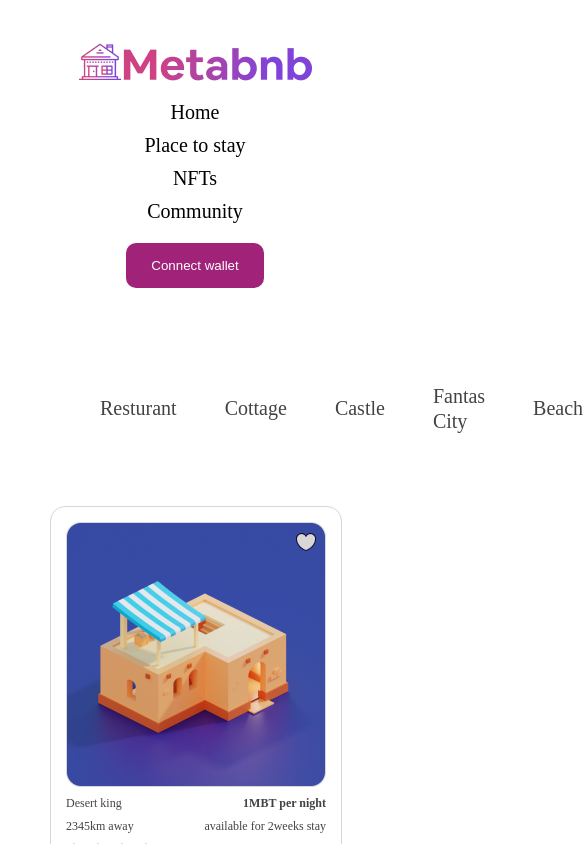
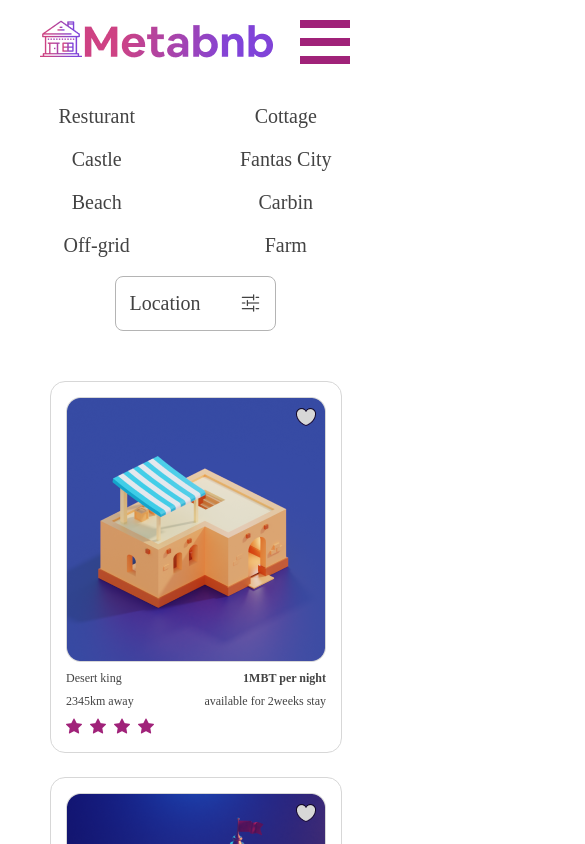
Before and after one commit to danthecm/hng_stage_3, a React (Create React App) app: page /place2stay in a window 390 px wide. Shown: the top 844 px of the page, 585 px wide, since content can reach past the window. Built offline with nearby package versions, Linux system fonts and the light colour scheme; a web font is replaced by a local one.

Commit message:
style: made all pages and components fully mobile responsive

```diff
--- a/src/common/Navbar/Navbar.js
+++ b/src/common/Navbar/Navbar.js
@@ -5,6 +5,7 @@ import { useState } from "react";
 
 const Navbar = (props) => {
   const [showModal, setShowModal] = useState(false);
+  const [showNav, setShowNav] = useState(false);
 
   const connectBtnHandler = () => {
     setShowModal(true);
@@ -13,11 +14,25 @@ const Navbar = (props) => {
   const clearModal = () => {
     setShowModal(false);
   };
+
+  const toggleNavHandler = () => {
+    setShowNav((state) => !state);
+  };
+
   return (
     <>
       <Modal showModal={showModal} clearModal={clearModal} />
       <nav aria-label="Main" className={classes.navbar}>
+        <div className={classes.hanger_nav} onClick={toggleNavHandler}>
           <img src={logo} alt="Metabnb Logo" />
+          <div className={classes.hanger}>
+            <div className={classes.buger}></div>
+            <div className={classes.buger}></div>
+            <div className={classes.buger}></div>
+          </div>
+        </div>
+        {showNav && (
+          <>
             <ul className={classes.nav__items}>
               <li className={classes.nav__item}>
                 <a href="/">Home</a>
@@ -28,9 +43,14 @@ const Navbar = (props) => {
               <li className={classes.nav__item}>NFTs</li>
               <li className={classes.nav__item}>Community</li>
             </ul>
-        <button onClick={connectBtnHandler} className={classes.btn__connect}>
+            <button
+              onClick={connectBtnHandler}
+              className={classes.btn__connect}
+            >
               Connect wallet
-        </button>
+            </button>{" "}
+          </>
+        )}
       </nav>
     </>
   );
--- a/src/common/Navbar/Navbar.module.css
+++ b/src/common/Navbar/Navbar.module.css
@@ -27,6 +27,32 @@
   border-radius: 10px;
 }
 
+
+/* MOBILE MENU HANGER */
+.hanger_nav {
+  display: grid;
+  grid-template-columns: 1fr .5fr;
+  justify-content: space-between;
+}
+
+.hanger {
+  display: grid;
+  grid-template-columns: 1fr;
+  row-gap: 10px;
+  justify-items: end;
+  cursor: pointer;
+}
+
+.buger {
+  height: 8px;
+  width: 50px;
+  display: block;
+  background: linear-gradient(90deg, #a02279 11.45%, #a02279 11.45%);
+}
+
+
+
+
 @media screen and (max-width: 1025px) {
   .navbar {
     padding: 43px 50px;
@@ -39,10 +65,11 @@
 @media screen and (max-width: 769px) {
  .navbar {
   grid-template-columns: 1fr;
-  justify-items: center;
+  padding: 20px 40px 10px 40px;
   align-items: center;
   row-gap: 20px;
 }
+
 .nav__items {
   grid-template-columns: auto;
   row-gap: 10px;
--- a/src/components/Modal/Modal.module.css
+++ b/src/components/Modal/Modal.module.css
@@ -81,3 +81,55 @@
 .right__pointer {
   text-align: right;
 }
+
+
+/* MEDIA QUERIES */
+
+@media screen and (max-width: 769px) {
+  .modal {
+    width: 400px;
+    height: 280px;
+  }
+
+  .modal__title {
+    display: flex;
+    font-weight: 700;
+    font-size: 20px;
+    line-height: 30px;
+  }
+
+  .modal__content {
+    padding: 10px;
+  }
+
+  .wallet__item {
+    padding: 10px;
+    width: 95%;
+    height: 58px;
+  }
+}
+
+@media screen and (max-width: 426px) {
+  .modal {
+    width: 300px;
+    height: 280px;
+    left: 15%;
+  }
+
+  .modal__title {
+    display: flex;
+    font-weight: 700;
+    font-size: 20px;
+    line-height: 30px;
+  }
+
+  .modal__content {
+    padding: 10px;
+  }
+
+  .wallet__item {
+    padding: 10px;
+    width: 95%;
+    height: 58px;
+  }
+}
--- a/src/pages/Place2Stay/Place2Stay.module.css
+++ b/src/pages/Place2Stay/Place2Stay.module.css
@@ -23,3 +23,27 @@
   border: 1px solid #b4b4b4;
   border-radius: 8px;
 }
+
+
+@media screen and (max-width:769px) {
+  .nav__list {
+    grid-template-columns: auto auto auto auto auto;
+    row-gap: 28px;
+    padding: 50px;
+  }
+
+}
+
+@media screen and (max-width:426px) {
+  .nav__list {
+    grid-template-columns: auto auto;
+    row-gap: 18px;
+    padding: 30px;
+    text-align: center;
+  }
+
+  .location {
+   justify-self: center;
+   grid-column: span 2;
+  }
+}
```
Lines whose indentation alone changed are shown as unchanged.
